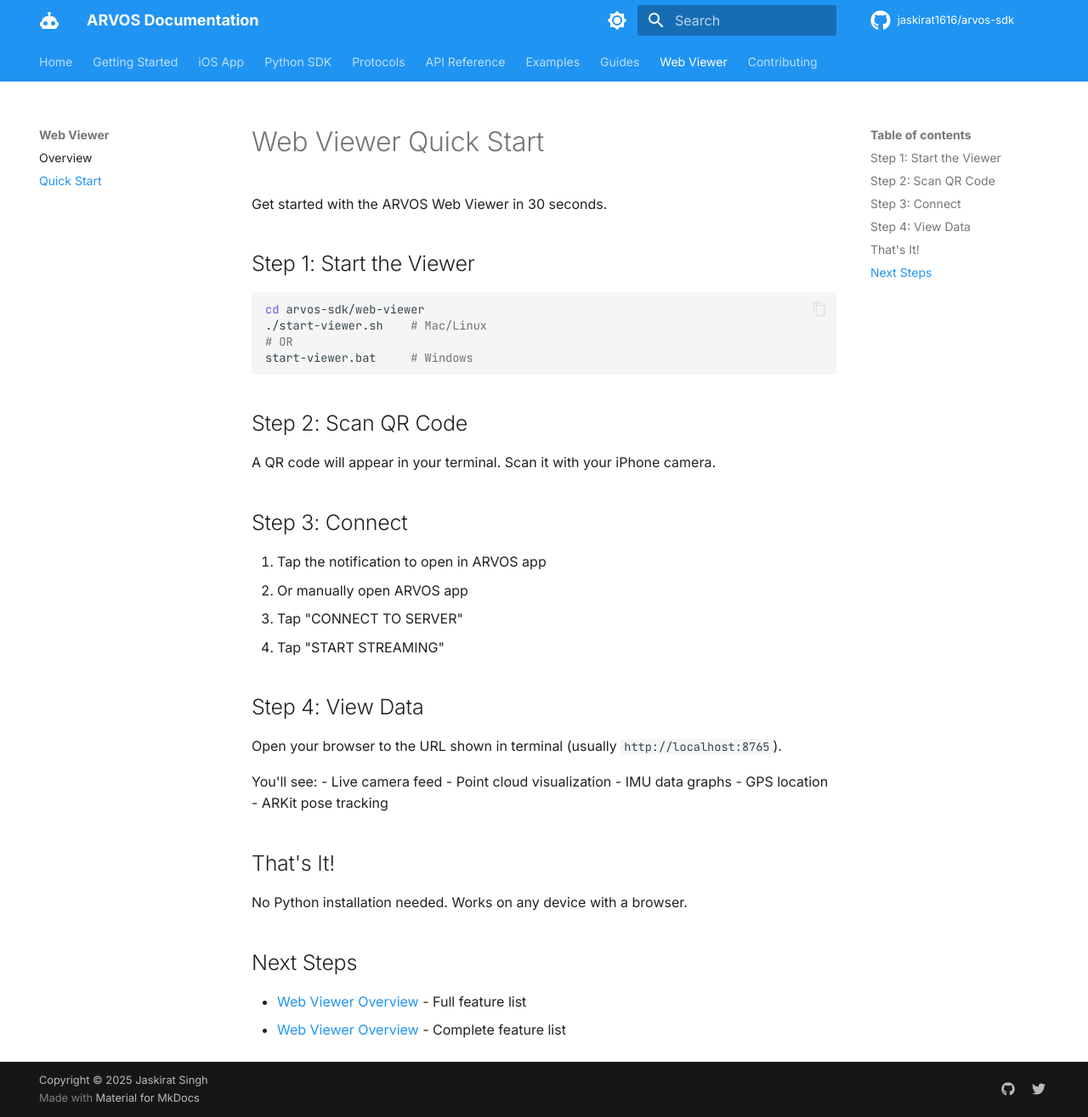
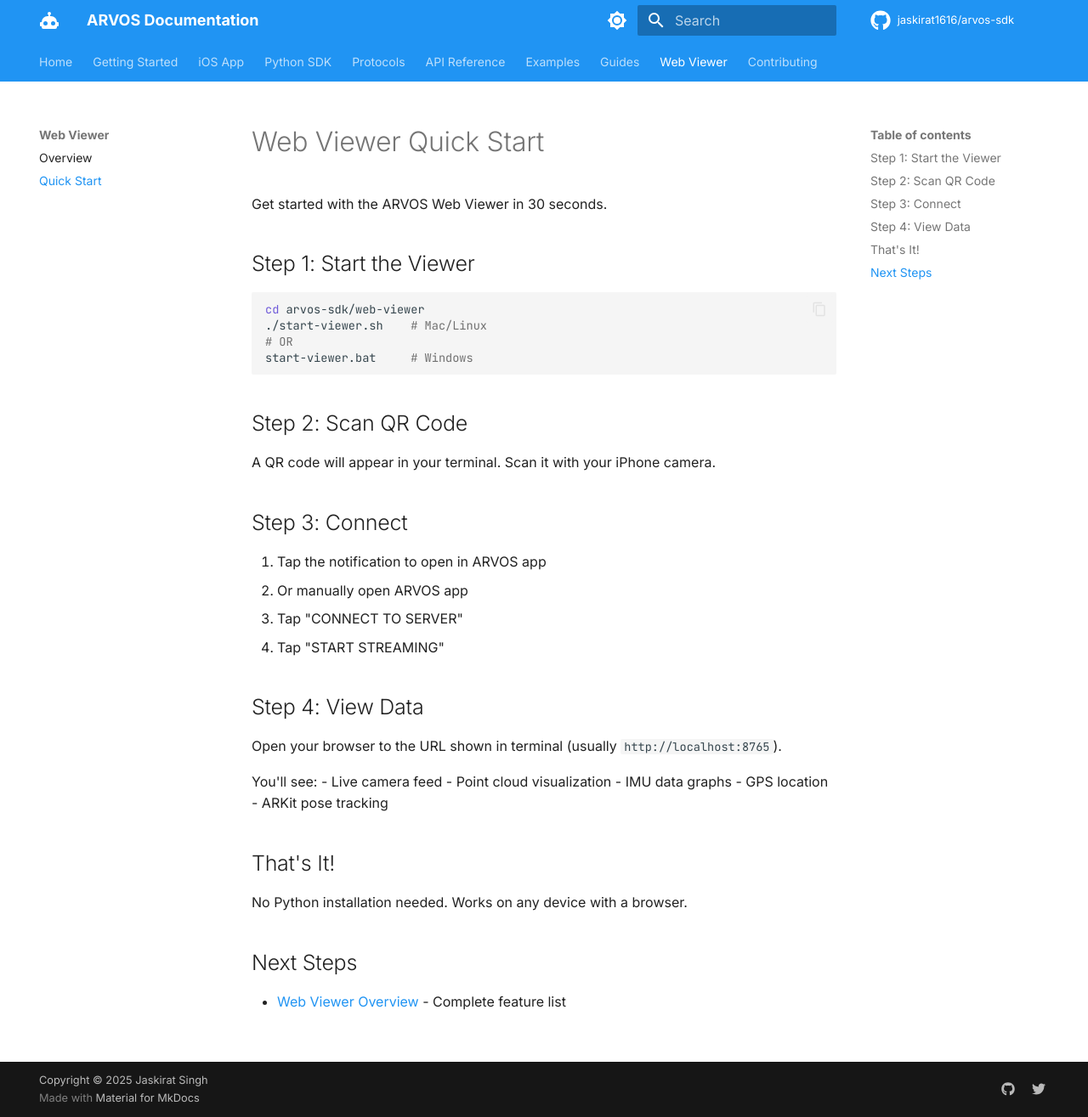
Before and after one commit to jaskirat1616/Arvos-sdk, an MkDocs documentation site: the page built from docs/web-viewer/quick-start.md, in a window 1280 px wide and 1315 px high. Shown: the whole window at 85% size. Built offline with MkDocs 1.6.1 and Material for MkDocs 9.7.7, drawn with Linux system fonts in a browser that asks for light colours; comment, search, counter and statistics services are not loaded; the version menu is left out.

Commit message:
Remove duplicate link in web-viewer quick-start

```diff
--- a/docs/web-viewer/quick-start.md
+++ b/docs/web-viewer/quick-start.md
@@ -39,5 +39,4 @@
 
 ## Next Steps
 
-- [Web Viewer Overview](overview.md) - Full feature list
 - [Web Viewer Overview](overview.md) - Complete feature list
```
Also changed, not shown: site/search/search_index.json, site/web-viewer/quick-start/index.html.
